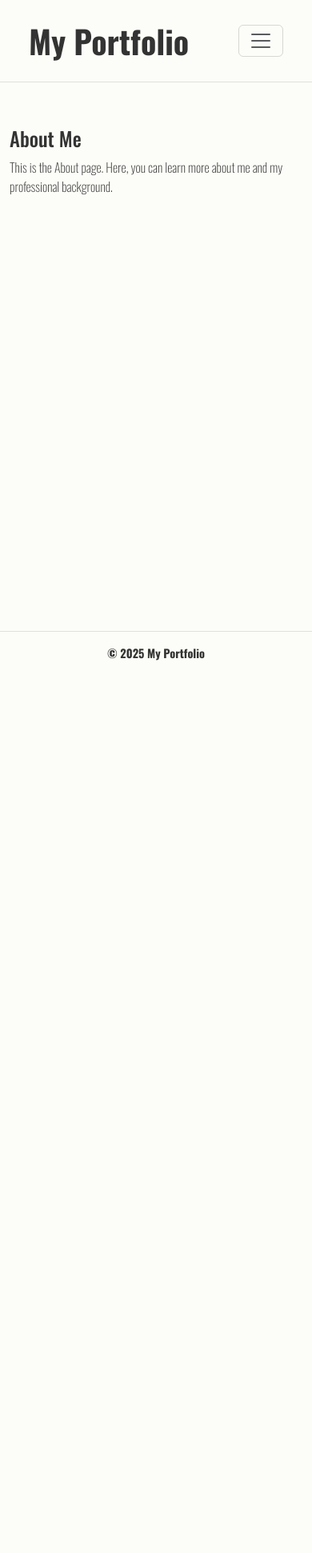
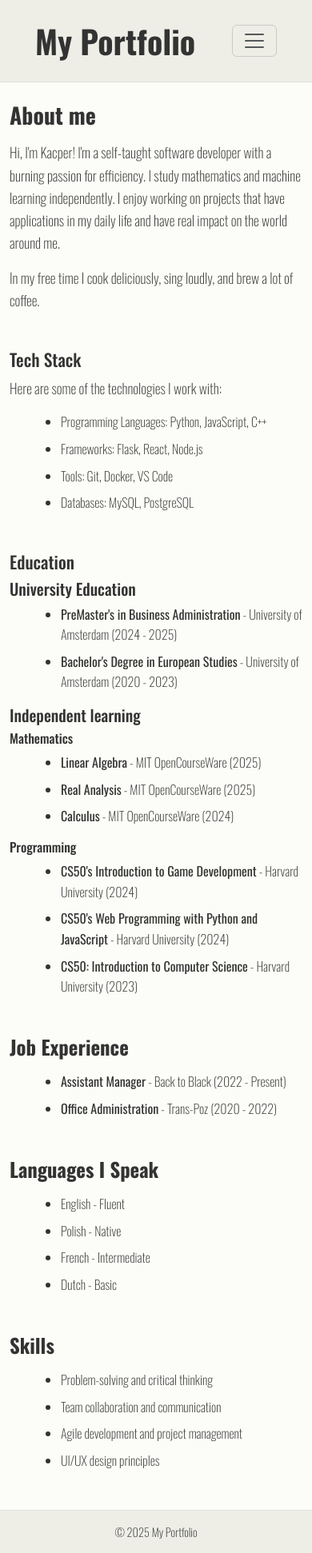
Before and after one commit to KacperMn/website-portfolio, a Flask app: page /about in a window 390 px wide. Shown: the whole page at 80% size. Before the commit the page ends 826 px from the top, so only its background shows below. Run offline with Flask 2, Linux system fonts and the light colour scheme.

Commit message:
Added 'About me' and adjusted styles

```diff
--- a/app/static/css/styles.css
+++ b/app/static/css/styles.css
@@ -1,24 +1,47 @@
-/* Define CSS Variables */
+/* ==========================
+   CSS Variables
+   ========================== */
 :root {
     /* Color Palette */
     --body-bg-color: #fcfcf8; /* Very light gray background */
     --text-color: #333333; /* Dark gray text */
-    --navbar-bg-color: #fcfcf8; /* Light gray background for navbar and footer */
+    --navbar-bg-color: #eeeee7; /* Light gray background for navbar and footer */
     --navbar-border-color: #e0e0e0; /* Accent color border */
     --link-hover-color: #705c77; /* Lighter gray on hover */
-    --button-hover-color: #3e2f42;   /* Darker shade on hover */
+    --button-hover-color: #3e2f42; /* Darker shade on hover */
 
     /* Font Settings */
     --font-family: "Oswald", sans-serif;
     --font-light: 200;
     --font-regular: 400;
     --font-bold: 700;
+    --font-size-base: 1rem;
+    --font-size-large: 1.5rem;
+    --font-size-small: 0.9rem;
     --font-size-navbar-brand: 2.5rem;
     --font-size-navbar-link: 1.7rem;
+
+    /* Spacing */
+    --spacing-small: 0.5rem;
+    --spacing-medium: 1rem;
+    --spacing-large: 2rem;
+
+    /* Border Radius */
+    --border-radius: 5px;
+    --border-radius-circle: 50%;
+
+    /* Transition */
+    --transition: 0.3s ease;
 }
 
-/* General Body Styling */
-/* Global Font Styling */
+/* ==========================
+   Global Styles
+   ========================== */
+html {
+    overflow-y: scroll; /* Always show scrollbar */
+}
+
+/* Ensure the body takes up the full height of the viewport */
 body {
     background-color: var(--body-bg-color);
     color: var(--text-color);
@@ -27,22 +50,42 @@ body {
     min-height: 100vh; /* Ensure the body takes up the full height of the viewport */
     display: flex;
     flex-direction: column;
+    margin: 0; /* Remove default margin */
 }
 
-/* Navbar Customization */
-/* Navbar and Footer Shared Styling */
-.navbar {
-    border-bottom: 1px solid var(--navbar-border-color); /* Accent color border */
-    padding: 1rem 1.5rem;
+/* Main content area should grow to fill available space */
+main {
+    flex: 1; /* Allow the main content to grow and push the footer down */
 }
 
-.navbar,
-.custom-footer {
+/* Custom Scrollbar Styling */
+::-webkit-scrollbar {
+    width: 8px;
+}
+
+::-webkit-scrollbar-thumb {
+    background-color: var(--navbar-border-color);
+    border-radius: var(--border-radius);
+}
+
+::-webkit-scrollbar-thumb:hover {
+    background-color: var(--button-hover-color);
+}
+
+::-webkit-scrollbar-track {
+    background-color: var(--body-bg-color);
+}
+
+/* ==========================
+   Navbar and Footer
+   ========================== */
+.navbar {
+    border-bottom: 1px solid var(--navbar-border-color);
+    padding: var(--spacing-medium) var(--spacing-large);
     background-color: var(--navbar-bg-color);
 }
 
-.navbar .navbar-brand,
-.custom-footer {
+.navbar .navbar-brand {
     font-weight: var(--font-bold);
     font-size: var(--font-size-navbar-brand);
     color: var(--text-color);
@@ -51,136 +94,181 @@ body {
 .navbar .navbar-nav .nav-link {
     font-size: var(--font-size-navbar-link);
     font-weight: var(--font-regular);
-    color: var(--text-color); /* Dark gray for links */
-    transition: color 0.3s ease;
+    color: var(--text-color);
+    transition: color var(--transition);
 }
 
 .navbar .navbar-nav .nav-link:hover {
-    color: var(--link-hover-color); /* Lighter gray on hover */
+    color: var(--link-hover-color);
 }
 
-/* Highlight active navbar links and brand */
 .navbar .navbar-brand.active,
 .navbar .nav-link.active {
     position: relative;
-    color: var(--text-color); /* Keep the text color consistent */
+    color: var(--text-color);
 }
 
 .navbar .navbar-brand.active::after,
 .navbar .nav-link.active::after {
-    content: ''; /* Add the dot */
+    content: '';
     position: absolute;
-    bottom: 0px; /* Position the dot at the bottom */
-    left: 50%; /* Center the dot horizontally */
+    bottom: 0px;
+    left: 50%;
     transform: translateX(-50%);
-    width: 6px; /* Dot size */
-    height: 6px; /* Dot size */
-    background-color: var(--text-color); /* Same color as the text */
-    border-radius: 50%; /* Make it a circle */
+    width: 6px;
+    height: 6px;
+    background-color: var(--text-color);
+    border-radius: var(--border-radius-circle);
 }
 
-/* Footer Customization */
-/* Footer Specific Styling */
+/* Footer Styling */
 .custom-footer {
-    padding: 1rem 0;
-    border-top: 1px solid var(--navbar-border-color); /* Accent color border */
+    padding: var(--spacing-medium) 0;
+    border-top: 1px solid var(--navbar-border-color);
+    background-color: var(--navbar-bg-color);
+    text-align: center;
     margin-top: auto; /* Push the footer to the bottom */
-    text-align: center;
 }
 
 .custom-footer p {
     margin: 0;
-    font-size: 0.9rem;
+    font-size: var(--font-size-small);
 }
 
-/* Main Content Styling */
-main {
-    flex: 1; /* Allow the main content to grow and push the footer down */
-    padding: 2rem;
-}
-
-/* Contact Form Styling */
-/* Placeholder Styling */
-::placeholder {
-    font-size: 0.9rem; /* Make the placeholder text smaller */
-    font-weight: 300; /* Light weight for placeholder text */
-    color: #888888; /* Light gray color for placeholders */
-}
-
-/* Style the Submit Button */
+/* ==========================
+   Buttons
+   ========================== */
 .btn {
-    background-color: var(--link-hover-color); /* Custom color for the button */
-    border: none; /* Remove border */
-    font-size: 1rem; /* Adjust font size */
-    font-weight: 600; /* Make the text bold */
-    color: white; /* White text color */
-    padding: 0.75rem 1.5rem; /* Add padding for a larger button */
-    border-radius: 5px; /* Rounded corners */
-    transition: background-color 0.3s ease, transform 0.2s ease, color 0.3s ease; /* Smooth hover effect */
+    background-color: var(--link-hover-color);
+    border: none;
+    font-size: var(--font-size-base);
+    font-weight: 600;
+    color: white;
+    padding: var(--spacing-medium) var(--spacing-large);
+    border-radius: var(--border-radius);
+    transition: background-color var(--transition), transform 0.2s ease, color var(--transition);
 }
 
 .btn:hover {
-    background-color: var(--button-hover-color); /* Darker shade on hover */
-    color: white; /* Ensure text remains white on hover */
-    transform: scale(1.05); /* Slightly enlarge the button on hover */
+    background-color: var(--button-hover-color);
+    color: white;
+    transform: scale(1.05);
 }
 
 .btn:active {
-    background-color: var(--button-hover-color); /* Even darker shade on click */
-    color: white; /* Ensure text remains white on click */
-    transform: scale(0.95); /* Slightly shrink the button on click */
+    background-color: var(--button-hover-color);
+    color: white;
+    transform: scale(0.95);
 }
 
-/* Project List Styling */
+/* ==========================
+   Home Page
+   ========================== */
+/* Ensure the row takes up the full height of the viewport */
+.row.align-items-center {
+    padding: var(--spacing-large);
+}
+
+.text-column h1 {
+    font-size: 3rem; /* Increase the size of the header */
+    font-weight: var(--font-bold); /* Make the header bold */
+    margin-bottom: var(--spacing-medium); /* Add spacing below the header */
+}
+
+.text-column h2 {
+    font-size: 1.5rem; /* Increase the size of the text */
+    font-weight: var(--font-regular); /* Keep the text regular */
+    line-height: 1.6; /* Improve readability */
+    color: var(--text-color); /* Ensure consistent text color */
+}
+
+.profile-image {
+    width: 100%;
+    max-width: 250px;
+    height: auto;
+    border-radius: var(--border-radius-circle);
+    margin-top: var(--spacing-medium);
+}
+
+/* ==========================
+   Projects Page
+   ========================== */
 .project-list {
-    margin-top: 2rem;
+    margin-top: var(--spacing-large);
 }
 
 .project-item {
     border-bottom: 1px solid var(--navbar-border-color);
-    padding-bottom: 1rem;
-    margin-bottom: 1rem;
+    padding-bottom: var(--spacing-medium);
+    margin-bottom: var(--spacing-medium);
 }
 
 .project-image {
-    width: 100%; /* Make the image responsive */
-    max-width: 150px; /* Limit the maximum width */
-    height: auto; /* Maintain aspect ratio */
+    width: 100%;
+    max-width: 150px;
+    height: auto;
     object-fit: cover;
-    border-radius: 8px;
+    border-radius: var(--border-radius);
 }
 
 .project-title {
-    font-size: 1.5rem;
-    font-weight: 600;
-    margin-bottom: 0.5rem;
+    font-size: var(--font-size-large);
+    font-weight: var(--font-bold);
+    margin-bottom: var(--spacing-small);
 }
 
 .project-summary {
-    font-size: 1rem;
+    font-size: var(--font-size-base);
 }
 
-/* Media Queries for Smaller Screens */
+/* ==========================
+   About Page
+   ========================== */
+.about-page h1,
+.about-page h2 {
+    font-weight: var(--font-bold);
+    margin-bottom: var(--spacing-medium);
+    color: var(--text-color);
+}
+
+.about-page p {
+    font-size: 1.1rem;
+    line-height: 1.6;
+    color: var(--text-color);
+}
+
+.about-page ul {
+    list-style-type: disc;
+    margin-left: var(--spacing-large);
+    font-size: var(--font-size-base);
+    line-height: 1.6;
+}
+
+.about-page ul li {
+    margin-bottom: var(--spacing-small);
+}
+
+.about-page section {
+    margin-bottom: var(--spacing-large);
+}
+
+/* ==========================
+   Media Queries
+   ========================== */
 @media (max-width: 768px) {
     .project-item {
-        text-align: center; /* Center-align content on smaller screens */
+        text-align: center;
     }
 
     .project-title {
-        font-size: 1.25rem; /* Slightly smaller title font size */
+        font-size: 1.25rem;
     }
 
     .project-summary {
-        font-size: 0.95rem; /* Slightly smaller summary font size */
+        font-size: 0.95rem;
     }
 
     .btn-outline-primary {
-        font-size: 0.85rem; /* Adjust button size for smaller screens */
+        font-size: var(--font-size-small);
     }
 }
-
-/* Pixel Art Styling */
-.pixel-art {
-    image-rendering: pixelated; /* Ensures sharp edges for pixel art */
-    image-rendering: crisp-edges; /* Fallback for older browsers */
-}
--- a/app/templates/about.html
+++ b/app/templates/about.html
@@ -1,8 +1,80 @@
 {% extends "base.html" %}
 
-{% block title %}About - My Portfolio{% endblock %}
+{% block title %}About Me{% endblock %}
 
 {% block content %}
-<h2>About Me</h2>
-<p>This is the About page. Here, you can learn more about me and my professional background.</p>
+<div class="about-page">
+    <!-- Introduction Section -->
+    <section class="introduction mb-5">
+        <h1>About me</h1>
+        <p>Hi, I'm Kacper! I'm a self-taught software developer with a burning passion for efficiency. I study mathematics and machine learning independently. I enjoy working on projects that have applications in my daily life and have real impact on the world around me.</p>
+        <p>In my free time I cook deliciously, sing loudly, and brew a lot of coffee.</p>
+    </section>
+
+    <!-- Tech Stack Section -->
+    <section class="tech-stack mb-5">
+        <h4>Tech Stack</h4>
+        <p>Here are some of the technologies I work with:</p>
+        <ul>
+            <li>Programming Languages: Python, JavaScript, C++</li>
+            <li>Frameworks: Flask, React, Node.js</li>
+            <li>Tools: Git, Docker, VS Code</li>
+            <li>Databases: MySQL, PostgreSQL</li>
+        </ul>
+    </section>
+
+    <!-- Education Section -->
+    <section class="education mb-5">
+        <h4>Education</h4>
+        <h5>University Education</h5>
+        <ul>
+            <li><strong>PreMaster's in Business Administration</strong> - University of Amsterdam (2024 - 2025)</li>
+            <li><strong>Bachelor's Degree in European Studies</strong> - University of Amsterdam (2020 - 2023)</li>
+        </ul>
+        <h5>Independent learning</h5>
+            <h6>Mathematics</h6>
+            <ul>
+                <li><strong>Linear Algebra</strong> - MIT OpenCourseWare (2025)</li>
+                <li><strong>Real Analysis</strong> - MIT OpenCourseWare (2025)</li>
+                <li><strong>Calculus</strong> - MIT OpenCourseWare (2024)</li>
+            </ul>
+            <h6>Programming</h6>
+            <ul>
+                <li><strong>CS50's Introduction to Game Development</strong> - Harvard University (2024)</li>
+                <li><strong>CS50's Web Programming with Python and JavaScript</strong> - Harvard University (2024)</li>
+                <li><strong>CS50: Introduction to Computer Science</strong> - Harvard University (2023)</li>
+            </ul>
+    </section>
+
+    <!-- Job Experience Section -->
+    <section class="job-experience mb-5">
+        <h2>Job Experience</h2>
+        <ul>
+            <li><strong>Assistant Manager</strong> - Back to Black (2022 - Present)</li>
+            <li><strong>Office Administration</strong> - Trans-Poz (2020 - 2022)</li>
+        </ul>
+    </section>
+
+    <!-- Languages Section -->
+    <section class="languages mb-5">
+        <h2>Languages I Speak</h2>
+        <ul>
+            <li>English - Fluent</li>
+            <li>Polish - Native</li>
+            <li>French - Intermediate</li>
+            <li>Dutch - Basic</li>
+        </ul>
+    </section>
+
+    <!-- Skills Section -->
+    <section class="skills mb-5">
+        <h2>Skills</h2>
+        <ul>
+            <li>Problem-solving and critical thinking</li>
+            <li>Team collaboration and communication</li>
+            <li>Agile development and project management</li>
+            <li>UI/UX design principles</li>
+        </ul>
+    </section>
+</div>
 {% endblock %}
```
Also changed, not shown: app/templates/index.html (+15 -5 lines), app/static/images/me.jpg (added), 1 other file.
